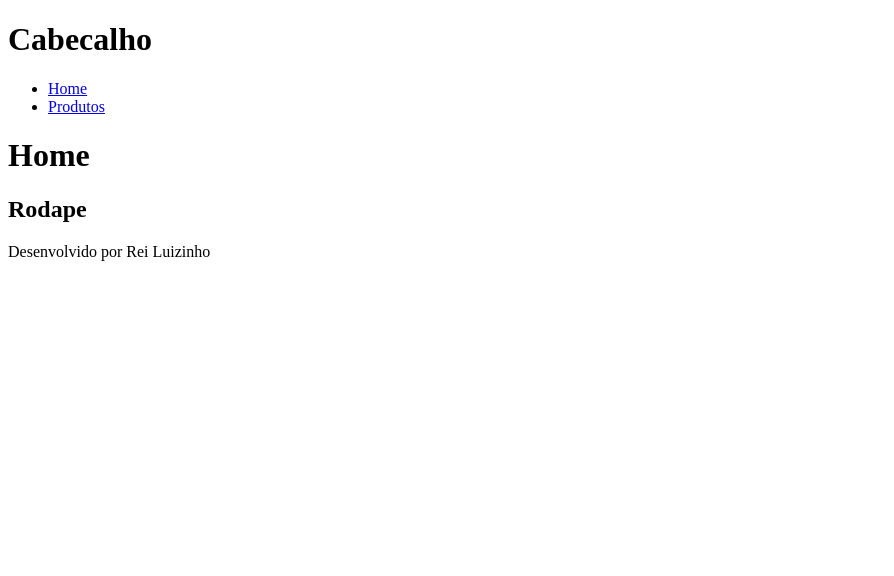
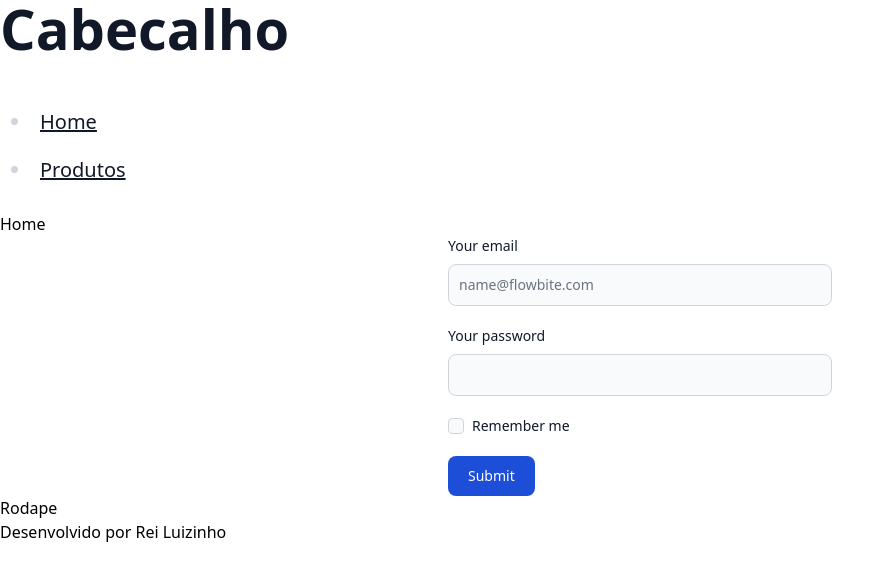
Before and after one commit to 1TDSPY-2024/aula-13-1tdspy-2sem, a Next.js app in the folder aula13/: page / in a window 1280 px wide. Shown: the top 576 px of the page, without its empty margins (0-894 px from the left). Built offline with nearby package versions, Linux system fonts and the light colour scheme.

Commit message:
Terminando a aula

```diff
--- /dev/null
+++ b/aula13/src/app/api/[id]/route.tsx
@@ -0,0 +1,18 @@
+import { NextResponse } from "next/server";
+import {promises as fs} from "fs";
+
+type Produto = {
+    id: number;
+    nome: string;
+    preco: number;
+    qtd: number;
+}
+
+export async function GET(request: Request, { params }: { params: { id: number } }) {
+
+    const file = await fs.readFile(process.cwd() + '/src/data/base.json','utf-8');
+    const dados: Produto[] = JSON.parse(file);
+    const dado = dados.find((d) => d.id == params.id)
+    return NextResponse.json(dado);
+
+}
--- a/aula13/src/app/globals.css
+++ b/aula13/src/app/globals.css
@@ -0,0 +1,3 @@
+@tailwind base;
+@tailwind components;
+@tailwind utilities;
--- a/aula13/src/app/page.tsx
+++ b/aula13/src/app/page.tsx
@@ -1,8 +1,65 @@
-
 export default function Home() {
   return (
     <div>
       <h1>Home</h1>
+
+      <div>
+        <form className="max-w-sm mx-auto">
+          <div className="mb-5">
+            <label
+              form="email"
+              className="block mb-2 text-sm font-medium text-gray-900 dark:text-white"
+            >
+              Your email
+            </label>
+            <input
+              type="email"
+              id="email"
+              className="bg-gray-50 border border-gray-300 text-gray-900 text-sm rounded-lg focus:ring-blue-500 focus:border-blue-500 block w-full p-2.5 dark:bg-gray-700 dark:border-gray-600 dark:placeholder-gray-400 dark:text-white dark:focus:ring-blue-500 dark:focus:border-blue-500"
+              placeholder="name@flowbite.com"
+              required
+            />
+          </div>
+          <div className="mb-5">
+            <label
+              form="password"
+              className="block mb-2 text-sm font-medium text-gray-900 dark:text-white"
+            >
+              Your password
+            </label>
+            <input
+              type="password"
+              id="password"
+              className="bg-gray-50 border border-gray-300 text-gray-900 text-sm rounded-lg focus:ring-blue-500 focus:border-blue-500 block w-full p-2.5 dark:bg-gray-700 dark:border-gray-600 dark:placeholder-gray-400 dark:text-white dark:focus:ring-blue-500 dark:focus:border-blue-500"
+              required
+            />
+          </div>
+          <div className="flex items-start mb-5">
+            <div className="flex items-center h-5">
+              <input
+                id="remember"
+                type="checkbox"
+                value=""
+                className="w-4 h-4 border border-gray-300 rounded bg-gray-50 focus:ring-3 focus:ring-blue-300 dark:bg-gray-700 dark:border-gray-600 dark:focus:ring-blue-600 dark:ring-offset-gray-800 dark:focus:ring-offset-gray-800"
+                required
+              />
+            </div>
+            <label
+              form="remember"
+              className="ms-2 text-sm font-medium text-gray-900 dark:text-gray-300"
+            >
+              Remember me
+            </label>
+          </div>
+          <button
+            type="submit"
+            className="text-white bg-blue-700 hover:bg-blue-800 focus:ring-4 focus:outline-none focus:ring-blue-300 font-medium rounded-lg text-sm w-full sm:w-auto px-5 py-2.5 text-center dark:bg-blue-600 dark:hover:bg-blue-700 dark:focus:ring-blue-800"
+          >
+            Submit
+          </button>
+        </form>
+      </div>
+
     </div>
   )
 }
--- a/aula13/src/components/Cabecalho/Cabecalho.tsx
+++ b/aula13/src/components/Cabecalho/Cabecalho.tsx
@@ -2,7 +2,7 @@
 
 export default function Cabecalho() {
     return (
-        <header>
+        <header className="prose lg:prose-xl">
             <h1>Cabecalho</h1>
             <Menu />
         </header>
--- a/aula13/tailwind.config.ts
+++ b/aula13/tailwind.config.ts
@@ -1,4 +1,6 @@
 import type { Config } from "tailwindcss";
+import typography from "@tailwindcss/typography"
+import forms from "@tailwindcss/forms"
 
 const config: Config = {
   content: [
@@ -14,6 +16,9 @@
       },
     },
   },
-  plugins: [],
+  plugins: [
+    typography,
+    forms
+  ],
 };
 export default config;
```
Also changed, not shown: aula13/package.json (+7 -5 lines), aula13/src/app/layout.tsx (+4 -4 lines), 1 other file (tests, documents, lock files or other folders).
